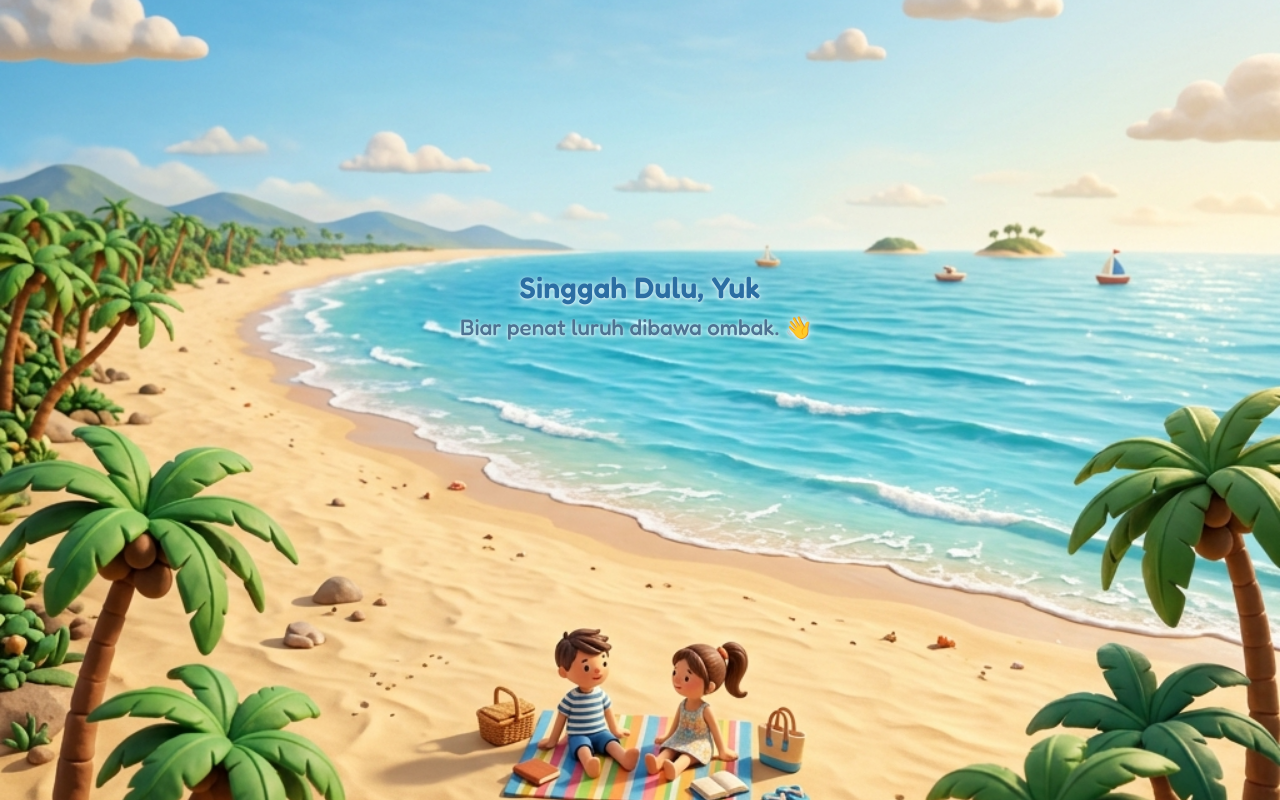
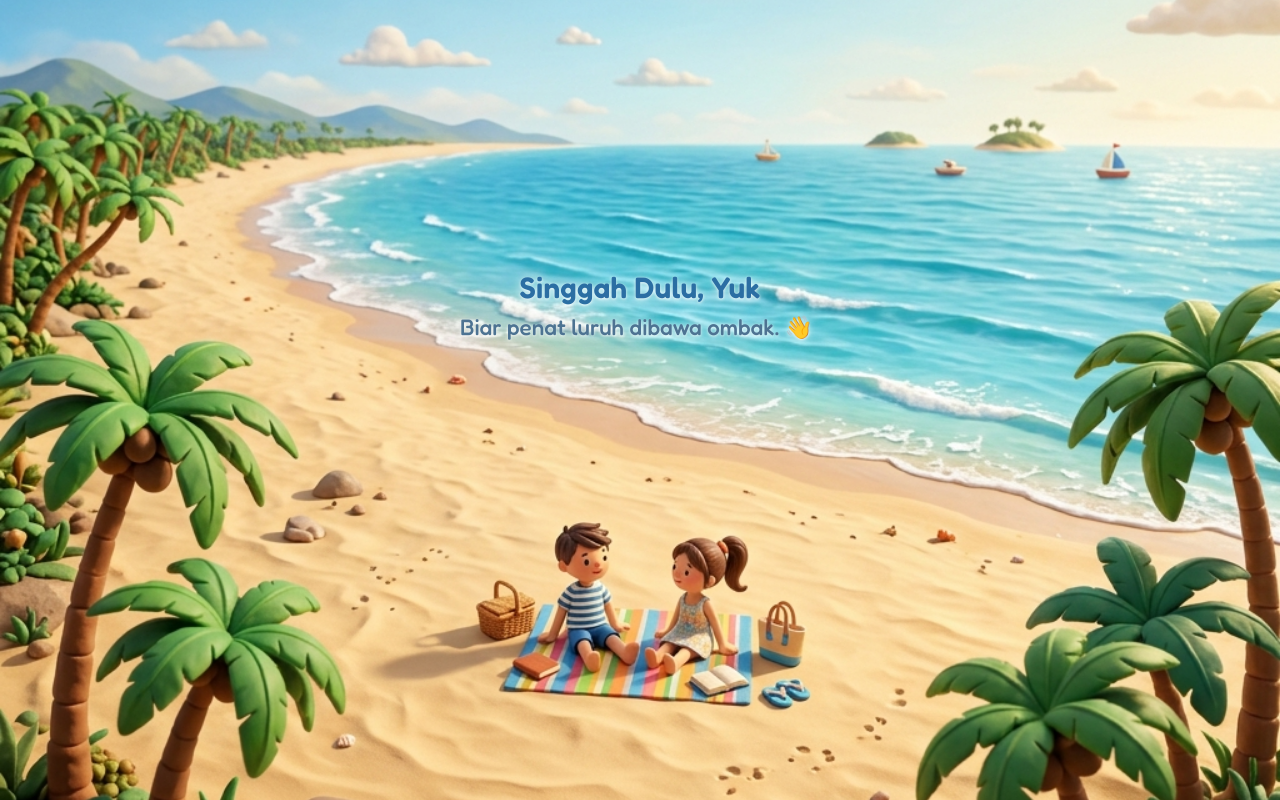
Before and after one commit to luckywirasakti/singgah, a website built with Vite: page index.html in a window 1280 px wide. Built offline with nearby package versions, Linux system fonts and the light colour scheme.

Commit message:
fix: adjust object-position of hero image to improve framing

```diff
--- a/src/style.css
+++ b/src/style.css
@@ -25,7 +25,7 @@ body {
   width: 100%;
   height: 100%;
   object-fit: cover;
-  object-position: center 38%;
+  object-position: center 60%;
   position: absolute;
   top: 0;
   left: 0;
```
